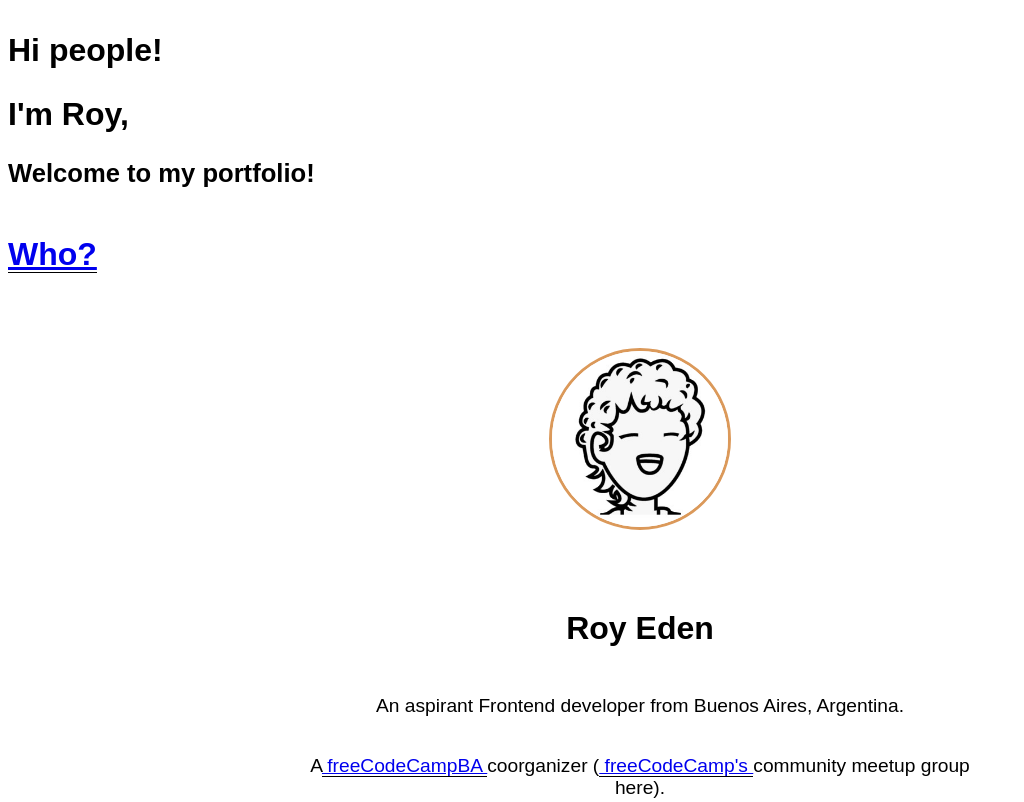
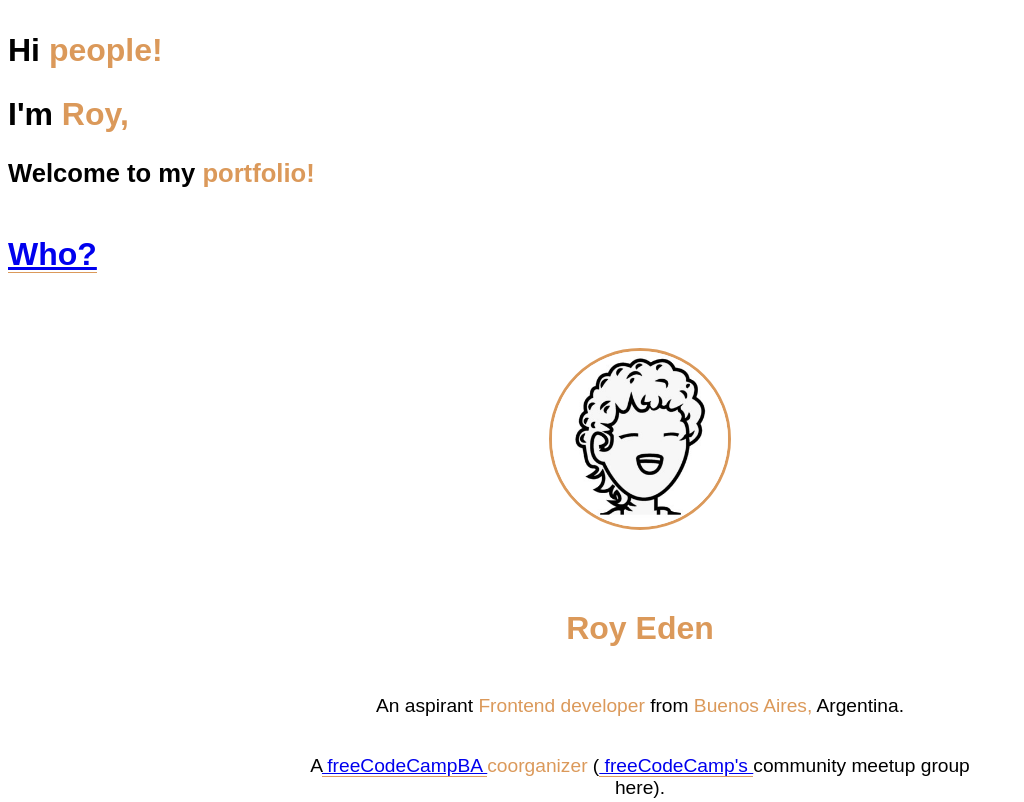
Before and after one commit to RoyEde/Portfolio, a Gatsby site: page / in a window 1280 px wide. Shown: the top 802 px of the page, without its empty margins (0-1024 px from the left). Built offline with nearby package versions, Linux system fonts and the light colour scheme; Gatsby itself is replaced by a stand-in of ours.

Commit message:
had to use library

```diff
--- a/package.json
+++ b/package.json
@@ -11,6 +11,7 @@
     "gatsby-plugin-react-helmet": "^2.0.8",
     "gatsby-plugin-styled-components": "^2.0.11",
     "react-helmet": "^5.2.0",
+    "react-visibility-sensor": "^3.11.0",
     "styled-components": "^3.2.6"
   },
   "keywords": [
--- a/src/components/General/index.js
+++ b/src/components/General/index.js
@@ -1,7 +1,7 @@
-import React, { Component } from 'react'
-import ReactDOM from 'react-dom'
+import React from 'react'
 import styled from 'styled-components'
 import Link from 'gatsby-link'
+import VisibilitySensor from 'react-visibility-sensor'
 
 import { colors, screen } from '../../styles/'
 
@@ -9,7 +9,6 @@ const HighlightContainer = styled.span`
 color: ${({active, mobile}) => active ? (mobile ? colors.secondary : colors.primary) : '#000'};
 transition: color 1.5s;
 @media screen and (min-width: ${screen.mobile}) {
-  transition: color 3s;
   &:hover {
     color: ${colors.secondary};
   }
@@ -24,7 +23,6 @@ font-family: inherit;
 font-size: inherit;
 transition: border 1.5s, color 1.5s;
 @media screen and (min-width: ${screen.mobile}) {
-  transition: border 3s, color 3s;
   &:hover {
     border-bottom-color: ${colors.secondary};
     cursor: pointer;
@@ -32,97 +30,53 @@ transition: border 1.5s, color 1.5s;
 }
 `
 
-class CustomLink extends Component {
-  constructor () {
-    super()
-
-    this.state = {
-      position: 0
-    }
-  }
-
-  componentDidMount () {
-    this.setState({
-      position: Math.floor(ReactDOM.findDOMNode(this).getBoundingClientRect().top)
-    })
-  }
-
-  render () {
-    return (
+const CustomLink = ({content, link, mobile}) =>
+  <VisibilitySensor>
+    {({isVisible}) =>
+      (
         <LinkContainer
-        active={this.props.progress > this.state.position}
-        mobile={this.props.mobile}
+          active={isVisible}
+          mobile={mobile}
         >
           <a
-          href={this.props.link}
+            href={link}
             rel='noopener noreferrer'
             target='_blank'
           >
-          {this.props.content}
+            {content}
           </a>
         </LinkContainer>
       )
     }
-}
+  </VisibilitySensor>
 
-class Highlight extends Component {
-  constructor () {
-    super()
-
-    this.state = {
-      position: 0
-    }
-  }
-
-  componentDidMount () {
-    this.setState({
-      position: Math.floor(ReactDOM.findDOMNode(this).getBoundingClientRect().top)
-    })
-  }
-
-  render () {
-    return (
+const Highlight = ({mobile, text}) =>
+  <VisibilitySensor>
+    {({isVisible}) =>
+      (
         <HighlightContainer
-        active={this.props.progress > this.state.position}
-        mobile={this.props.mobile}
+          active={isVisible}
+          mobile={mobile}
         >
-        {this.props.text}
+          {text}
         </HighlightContainer>
       )
     }
-}
+  </VisibilitySensor>
 
-class InnerLink extends Component {
-  constructor () {
-    super()
-
-    this.state = {
-      position: 0
-    }
-  }
-
-  componentDidMount () {
-    this.setState({
-      position: Math.floor(ReactDOM.findDOMNode(this).getBoundingClientRect().top)
-    })
-  }
-
-  render () {
-    return (
+const InnerLink = ({content, mobile, to}) =>
+  <VisibilitySensor>
+    {({isVisible}) =>
+      (
         <LinkContainer
-        active={this.props.progress > this.state.position}
-        mobile={this.props.mobile}
+          active={isVisible}
+          mobile={mobile}
         >
-        <Link to={this.props.to}>{this.props.content}</Link>
+          <Link to={to}>{content}</Link>
         </LinkContainer>
       )
     }
-}
-//
-// const InnerLink = ({content, mobile, to}) =>
-//   <LinkContainer mobile={mobile}>
-//     <Link to={to}>{content}</Link>
-//   </LinkContainer>
+  </VisibilitySensor>
 
 const Page = styled(Link).attrs({
   exact: true,
--- a/src/layouts/index.js
+++ b/src/layouts/index.js
@@ -26,8 +26,6 @@ const Container = styled.div`
 }
 `
 
-let WindowHeight = 0
-
 class TemplateWrapper extends React.Component {
   constructor () {
     super()
@@ -41,7 +39,6 @@ class TemplateWrapper extends React.Component {
   }
 
   componentDidMount () {
-    WindowHeight = window.innerHeight
     window.addEventListener('resize', () => this.resize())
     window.addEventListener('scroll', () => this.checkProgress())
     this.resize()
@@ -69,7 +66,6 @@ class TemplateWrapper extends React.Component {
 
   render () {
     const mobile = this.state.mobile
-    const progress = Math.round(this.state.progress + WindowHeight)
     const props = this.props
     const location = props.location.pathname !== '/Portfolio/'
       ? props.location.pathname.replace(/\/Portfolio\//g, '') : 'Home'
@@ -95,7 +91,7 @@ class TemplateWrapper extends React.Component {
           progress={this.state.progress}
         />
         <main className='layout'>
-          {this.props.children({...props, mobile, progress})}
+          {this.props.children({...props, mobile})}
         </main>
         <Footer mobile={mobile} />
       </Container>
--- a/src/pages/404.js
+++ b/src/pages/404.js
@@ -19,7 +19,6 @@ const NotFoundPage = ({...props}) => (
       <Title>
         <Highlight
           mobile={props.mobile}
-          progress={props.progress}
           text='Not found!'
         />
       </Title>
@@ -36,7 +35,6 @@ const NotFoundPage = ({...props}) => (
           <InnerLink
             content=' back?'
             mobile={props.mobile}
-            progress={props.progress}
             to='/'
           />
         </Subtitle>
--- a/src/pages/contact.js
+++ b/src/pages/contact.js
@@ -18,7 +18,6 @@ export default ({...props}) => (
         <Title>
           <Highlight
             mobile={props.mobile}
-            progress={props.progress}
             text='Contact'
           />
         </Title>
@@ -29,7 +28,6 @@ export default ({...props}) => (
         <Subtitle>
           <Highlight
             mobile={props.mobile}
-            progress={props.progress}
             text='Get in touch with me!'
           />
         </Subtitle>
--- a/src/pages/index.js
+++ b/src/pages/index.js
@@ -25,7 +25,6 @@ export default ({...props}) => (
         Hi
         <Highlight
           mobile={props.mobile}
-          progress={props.progress}
           text=' people!'
         />
       </Title>
@@ -33,7 +32,6 @@ export default ({...props}) => (
         I'm
         <Highlight
           mobile={props.mobile}
-          progress={props.progress}
           text=' Roy,'
         />
       </Title>
@@ -41,7 +39,6 @@ export default ({...props}) => (
         Welcome to my
         <Highlight
           mobile={props.mobile}
-          progress={props.progress}
           text=' portfolio!'
         />
       </Subtitle>
@@ -51,7 +48,6 @@ export default ({...props}) => (
         <InnerLink
           content='Who?'
           mobile={props.mobile}
-          progress={props.progress}
           to='/About'
         />
       </Title>
@@ -60,7 +56,6 @@ export default ({...props}) => (
         <Title>
           <Highlight
             mobile={props.mobile}
-            progress={props.progress}
             text='Roy Eden'
           />
         </Title>
@@ -68,13 +63,11 @@ export default ({...props}) => (
           An aspirant
           <Highlight
             mobile={props.mobile}
-            progress={props.progress}
             text=' Frontend developer '
           />
           from
           <Highlight
             mobile={props.mobile}
-            progress={props.progress}
             text=' Buenos Aires, '
           />
           Argentina.
@@ -85,11 +78,9 @@ export default ({...props}) => (
             content=' freeCodeCampBA '
             link={'https://freecodecampba.org'}
             mobile={props.mobile}
-            progress={props.progress}
           />
           <Highlight
             mobile={props.mobile}
-            progress={props.progress}
             text=' coorganizer '
           />
           (
@@ -97,7 +88,6 @@ export default ({...props}) => (
             content=" freeCodeCamp's "
             link={'https://freecodecamp.org'}
             mobile={props.mobile}
-            progress={props.progress}
           />
           community meetup group here).
         </Paragraph>
@@ -105,13 +95,11 @@ export default ({...props}) => (
           Also a
           <Highlight
             mobile={props.mobile}
-            progress={props.progress}
             text=' musician '
           />
           and
           <Highlight
             mobile={props.mobile}
-            progress={props.progress}
             text=' composer.'
           />
         </Paragraph>
@@ -121,7 +109,6 @@ export default ({...props}) => (
       <Title>
         <Highlight
           mobile={props.mobile}
-          progress={props.progress}
           text='Tools'
         />
       </Title>
@@ -130,7 +117,6 @@ export default ({...props}) => (
           My current
           <Highlight
             mobile={props.mobile}
-            progress={props.progress}
             text=' toolkit '
           />
           includes these technologies:
@@ -149,7 +135,6 @@ export default ({...props}) => (
           <InnerLink
             content=' Projects '
             mobile={props.mobile}
-            progress={props.progress}
             to='/Projects'
           />
           .
@@ -163,7 +148,6 @@ export default ({...props}) => (
           <InnerLink
             content=' get in touch?'
             mobile={props.mobile}
-            progress={props.progress}
             to='/Contact'
           />
         </Subtitle>
```
Also changed, not shown: src/pages/about.js (+0 -23 lines), src/pages/projects.js (+0 -32 lines), 1 other file. Lines whose indentation alone changed are shown as unchanged.
